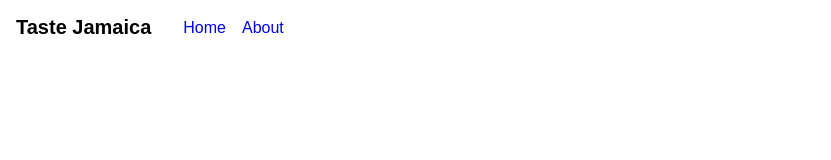
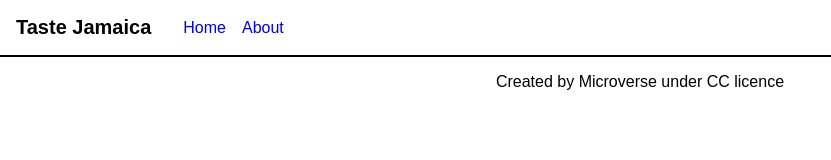
Before and after one commit to ahangarha/JavaScript-Capstone, a website built with webpack: page src/index.html in a window 1280 px wide. Shown: the whole page, without its empty margins (0-831 px from the left). Built offline with nearby package versions, Linux system fonts and the light colour scheme.

Commit message:
Add footer

```diff
--- a/src/index.html
+++ b/src/index.html
@@ -16,5 +16,8 @@
         </ul>
       </nav>
     </header>
+		<footer>
+			<p>Created by Microverse under CC licence</p>
+		</footer>
   </body>
 </html>
--- a/src/style.css
+++ b/src/style.css
@@ -27,3 +27,9 @@ header .nav-links {
   gap: 1rem;
   list-style: none;
 }
+
+footer {
+	padding: 1rem;
+	text-align: center;
+	border-top: 2px solid #000;
+}
```
